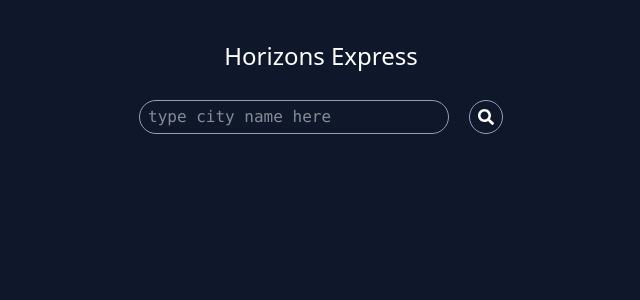
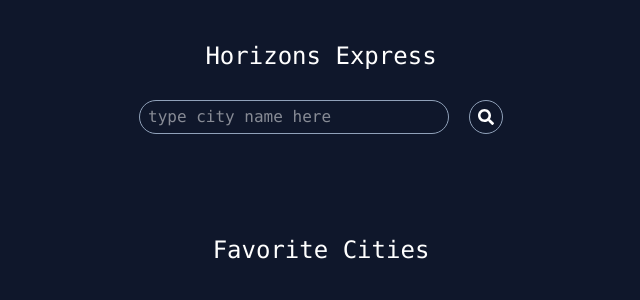
Before and after one commit to Raftouch/horizons-express, a React (Vite) app in the folder client/: page / in a window 1280 px wide. Shown: the top 300 px of the page, without its empty margins (319-959 px from the left). Built offline with nearby package versions, Linux system fonts and the light colour scheme.

Commit message:
:lipstick: update favorite section css

```diff
--- a/client/src/components/Favorite.tsx
+++ b/client/src/components/Favorite.tsx
@@ -6,10 +6,13 @@ export default function Favorite() {
   const cities = useSelector((state: RootState) => state.cities.weather);
 
   return (
-    <div className="mt-10 grid grid-cols-1 md:grid-cols-2 gap-10 xl:grid-cols-3 xl:gap-24">
-      {cities.map((city) => (
-        <WeatherCard key={city.id} cityWeather={city} />
-      ))}
+    <div className="mt-5">
+      <h1 className="text-white text-center text-2xl my-10">Favorite Cities</h1>
+      <div className="mt-10 grid grid-cols-1 md:grid-cols-2 gap-10 xl:grid-cols-3 xl:gap-24">
+        {cities.map((city) => (
+          <WeatherCard key={city.id} cityWeather={city} />
+        ))}
+      </div>
     </div>
   );
 }
--- a/client/src/components/Weather.tsx
+++ b/client/src/components/Weather.tsx
@@ -42,7 +42,7 @@ export default function Weather() {
   };
 
   return (
-    <div className="font-mono">
+    <>
       <div className="flex flex-col items-center">
         <div className="flex gap-5 my-5 text-white pb-5 w-[364px]">
           <input
@@ -68,6 +68,6 @@ export default function Weather() {
       </div>
 
       <Favorite />
-    </div>
+    </>
   );
 }
--- a/client/src/pages/MainPage.tsx
+++ b/client/src/pages/MainPage.tsx
@@ -2,7 +2,7 @@ import Weather from "../components/Weather";
 
 export default function MainPage() {
   return (
-    <div className="p-10 flex flex-col items-center bg-slate-900 text-slate-900 w-full min-h-screen">
+    <div className="font-mono p-10 flex flex-col items-center bg-slate-900 text-slate-900 w-full min-h-screen">
       <h1 className="text-white text-2xl mb-2">Horizons Express</h1>
       <Weather />
     </div>
```
